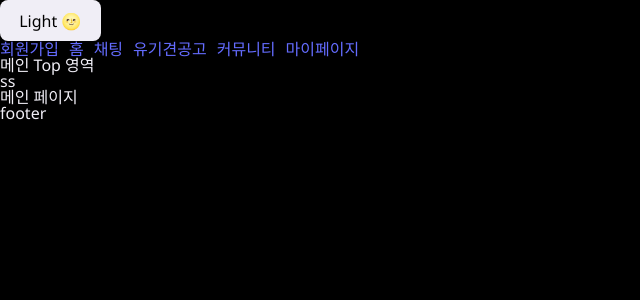
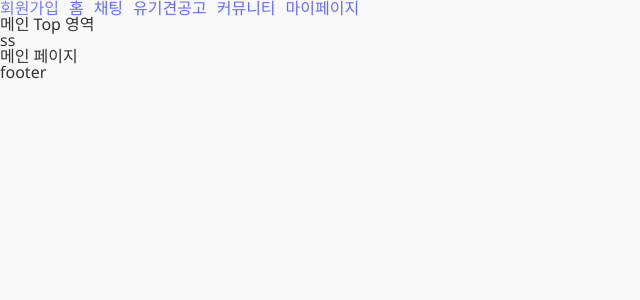
Before and after one commit to naerim/pawsitive, a React (Vite) app in the folder frontend/: page / in a window 1280 px wide. Shown: the top 300 px of the page, without its empty margins (0-640 px from the left). Built offline with nearby package versions, Linux system fonts and the light colour scheme.

Commit message:
✨ feat : theme jotai 연결

```diff
--- a/frontend/src/App.tsx
+++ b/frontend/src/App.tsx
@@ -2,7 +2,6 @@ import './App.css'
 import { BrowserRouter, Route, Routes } from 'react-router-dom'
 import { ReactQueryDevtools } from '@tanstack/react-query-devtools'
 import { ThemeProvider } from 'styled-components'
-import { useState } from 'react'
 import { darkTheme, lightTheme } from '@src/style/theme.'
 import { GlobalStyle } from '@src/style/GlobalStyles'
 import HomePage from '@src/pages/HomePage'
@@ -15,6 +14,8 @@ import MyPage from '@src/pages/MyPage'
 import SettingPage from '@src/pages/SettingPage'
 import ProfilePage from '@src/pages/ProfilePage'
 import NotFoundPage from '@src/pages/NotFoundPage'
+import { useAtomValue } from 'jotai'
+import { themeAtom } from '@src/stores/atoms/theme'
 
 // 로그인된 경우 접근할 수 있는 url
 const AuthRoutes = () => (
@@ -42,24 +43,11 @@ const HomeRoutes = () => (
 
 const App = () => {
   const user = true
-  const [theme, setTheme] = useState('dark')
-
-  const isLight = theme === 'light'
-
-  const toggleTheme = () => {
-    if (theme === 'light') {
-      setTheme('dark')
-    } else {
-      setTheme('light')
-    }
-  }
+  const theme = useAtomValue(themeAtom)
 
   return (
     <ThemeProvider theme={theme === 'light' ? lightTheme : darkTheme}>
       <GlobalStyle />
-      <button type="button" onClick={toggleTheme}>
-        {isLight ? 'Dark 🌚 ' : 'Light 🌝'}
-      </button>
       <BrowserRouter>
         <Header />
         {user ? <AuthRoutes /> : <HomeRoutes />}
--- a/frontend/src/components/Setting/ThemeToggle.tsx
+++ b/frontend/src/components/Setting/ThemeToggle.tsx
@@ -1,9 +1,23 @@
 import * as t from '@src/components/style/ThemeToggleStyle'
+import { useAtom } from 'jotai'
+import { themeAtom } from '@src/stores/atoms/theme'
 
 const ThemeToggle = () => {
+  const [theme, setTheme] = useAtom(themeAtom)
+
+  const changeTheme = () => {
+    if (theme === 'light') {
+      setTheme('dark')
+    } else {
+      setTheme('light')
+    }
+  }
+
   return (
     <div>
-      <t.ToggleWrapper type="button">버튼</t.ToggleWrapper>
+      <t.ToggleWrapper type="button" onClick={changeTheme}>
+        {theme === 'light' ? '🌞' : '🌕'}
+      </t.ToggleWrapper>
     </div>
   )
 }
--- /dev/null
+++ b/frontend/src/stores/atoms/theme.ts
@@ -0,0 +1,3 @@
+import { atom } from 'jotai'
+
+export const themeAtom = atom('light')
```
